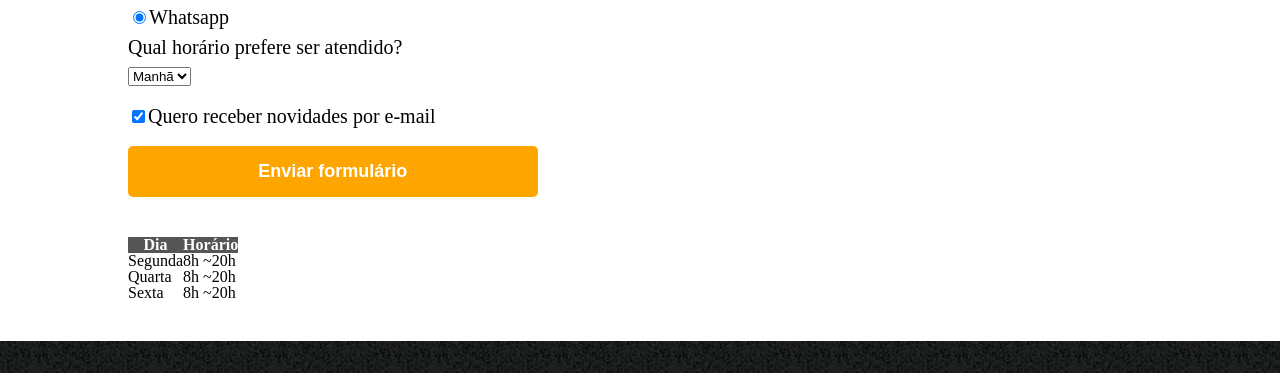
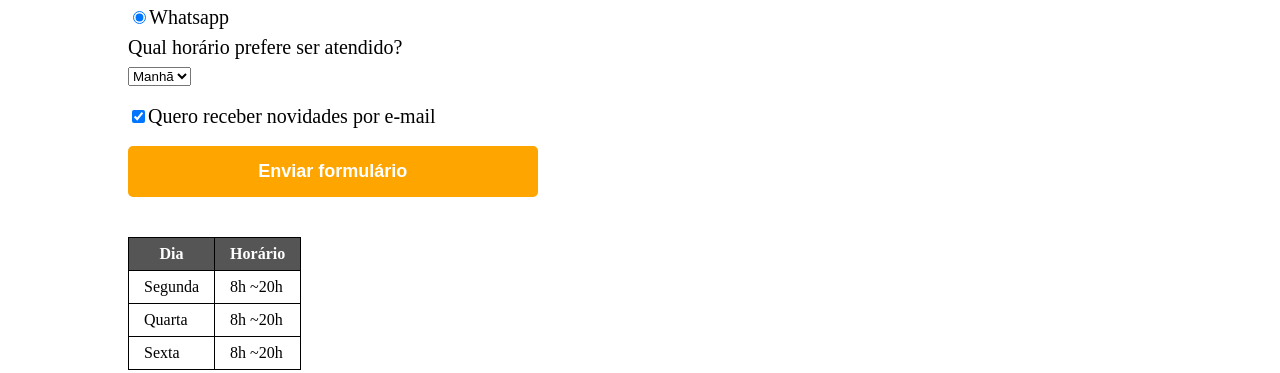
Before and after one commit to ribeirosofia/barbearia-alura, a plain HTML site: page contact/contact.html in a window 1280 px wide. Shown: the part 905-1278 px from the top of the page. Drawn offline with Linux system fonts and the light colour scheme.

Commit message:
feat: insert td, th style

```diff
--- a/contact/contact.css
+++ b/contact/contact.css
@@ -51,3 +51,8 @@ thead{
     color: white;
     font-weight: bold;
 }
+
+td, th{
+    border: 1px solid #000000;
+    padding: 8px 15px;
+}
```
